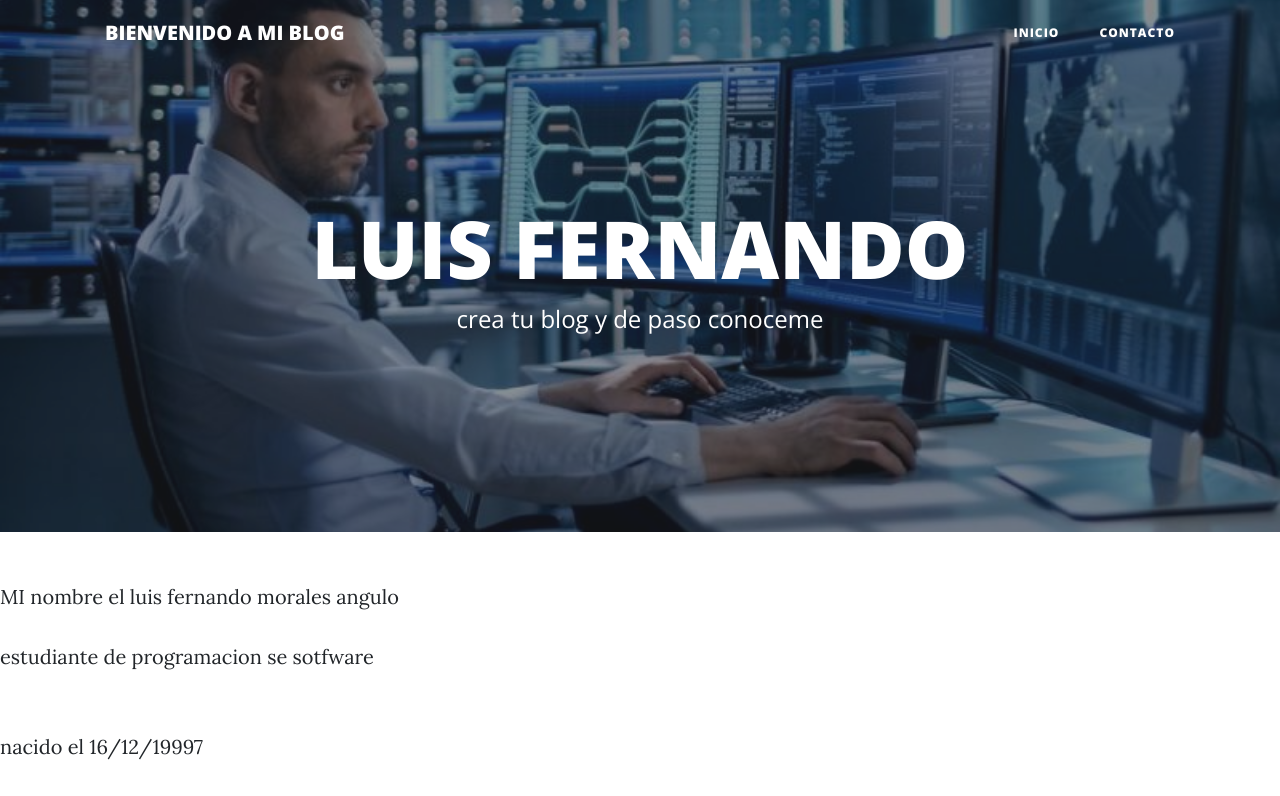
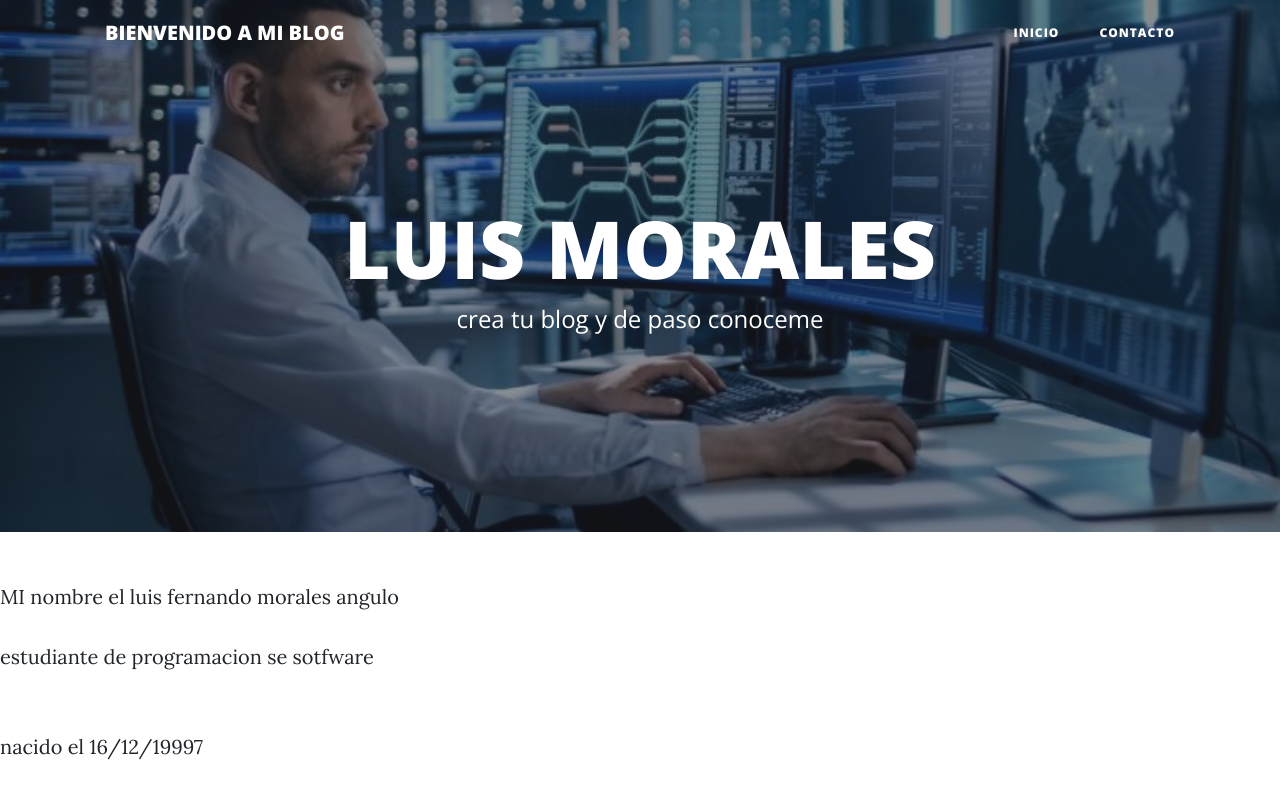
Before and after one commit to lfernandomorales211697/lfernandomorales211697.github.io, a website: page index.html in a window 1280 px wide. Shown: the top 796 px of the page. Drawn offline with nearby package versions, Linux system fonts and the light colour scheme.

Commit message:
cambio
modifique

```diff
--- a/index.html
+++ b/index.html
@@ -54,7 +54,7 @@
       <div class="row">
         <div class="col-lg-8 col-md-10 mx-auto">
           <div class="site-heading">
-            <h1>LUIS FERNANDO</h1>
+            <h1>LUIS MORALES</h1>
             <span class="subheading"> crea tu blog y de paso conoceme</span>
           </div>
         </div>
```
